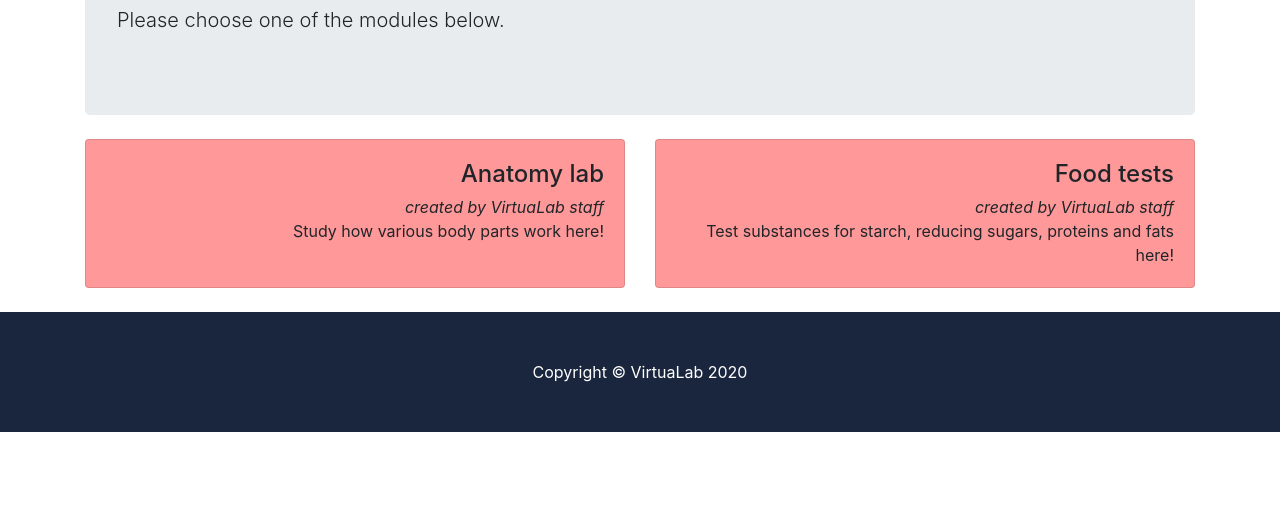
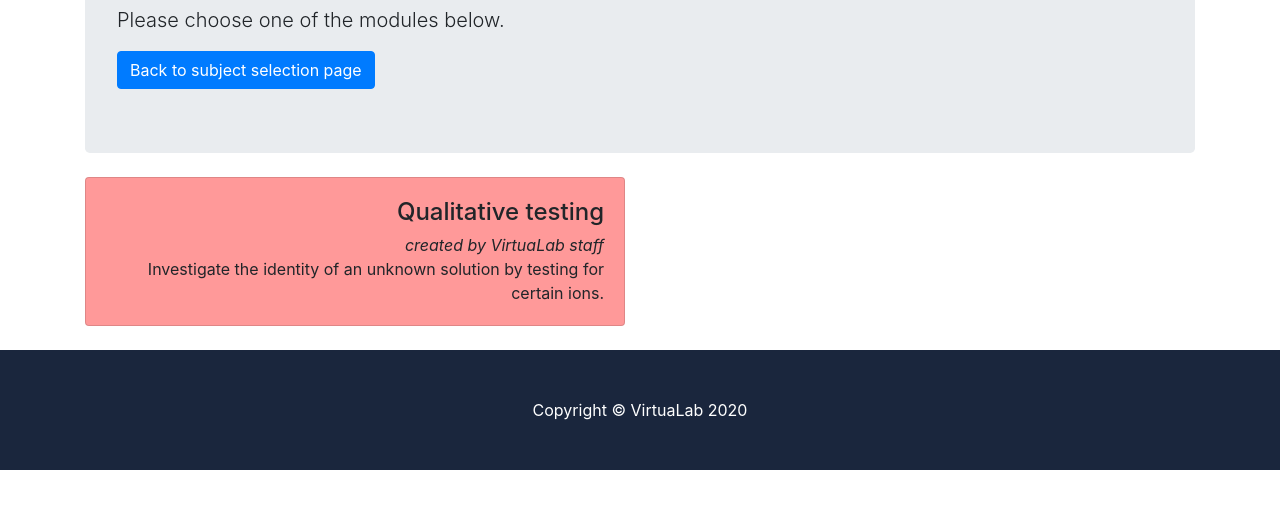
Before and after one commit to Feliren88/VirtuaLab, a website: page internal menu/chemistry.html in a window 1280 px wide. Shown: the part 233-742 px from the top of the page. Drawn offline with Linux system fonts and the light colour scheme.

Commit message:
Mostly done with the menus

```diff
--- a/internal menu/chemistry.html
+++ b/internal menu/chemistry.html
@@ -23,7 +23,7 @@
     <!-- Navigation -->
     <nav class="navbar navbar-expand-lg fixed-top" style="background-color: #1a263d;">
       <div class="container">
-        <a class="navbar-brand" href="#">
+        <a class="navbar-brand" href="../frontend/index.html">
           <img src="img/logo.png" style="width:50px;">
           <img src="img/logo2.png" style="width:200px;">
         </a>
@@ -40,6 +40,7 @@
         <header class="jumbotron my-4">
         <h1 class="display-3">Chemistry</h1>
         <p class="lead">Please choose one of the modules below.</p>
+        <a href="index.html" class="btn btn-primary">Back to subject selection page</a>
         </header>
 
         <!-- Page Features -->
@@ -48,19 +49,9 @@
             <div class="col-6 mb-4">
                 <div class="card h-100 chem">
                     <div class="card-body">
-                        <h4 class="card-title">Anatomy lab</h4>
+                        <h4 class="card-title">Qualitative testing</h4>
                         <p class="card-subtitle" style="font-style:italic;">created by VirtuaLab staff</p>
-                        <p class="card-text">Study how various body parts work here!</p>
-                    </div>
-                </div>
-            </div>
-
-            <div class="col-6 mb-4">
-                <div class="card h-100 chem">
-                    <div class="card-body">
-                        <h4 class="card-title">Food tests</h4>
-                        <p class="card-subtitle" style="font-style:italic;">created by VirtuaLab staff</p>
-                        <p class="card-text">Test substances for starch, reducing sugars, proteins and fats here!</p>
+                        <p class="card-text">Investigate the identity of an unknown solution by testing for certain ions.</p>
                     </div>
                 </div>
             </div>
```
Also changed, not shown: internal menu/bio.html (+3 -2 lines), internal menu/index.html (+2 -2 lines), internal menu/physics.html (+6 -5 lines).
